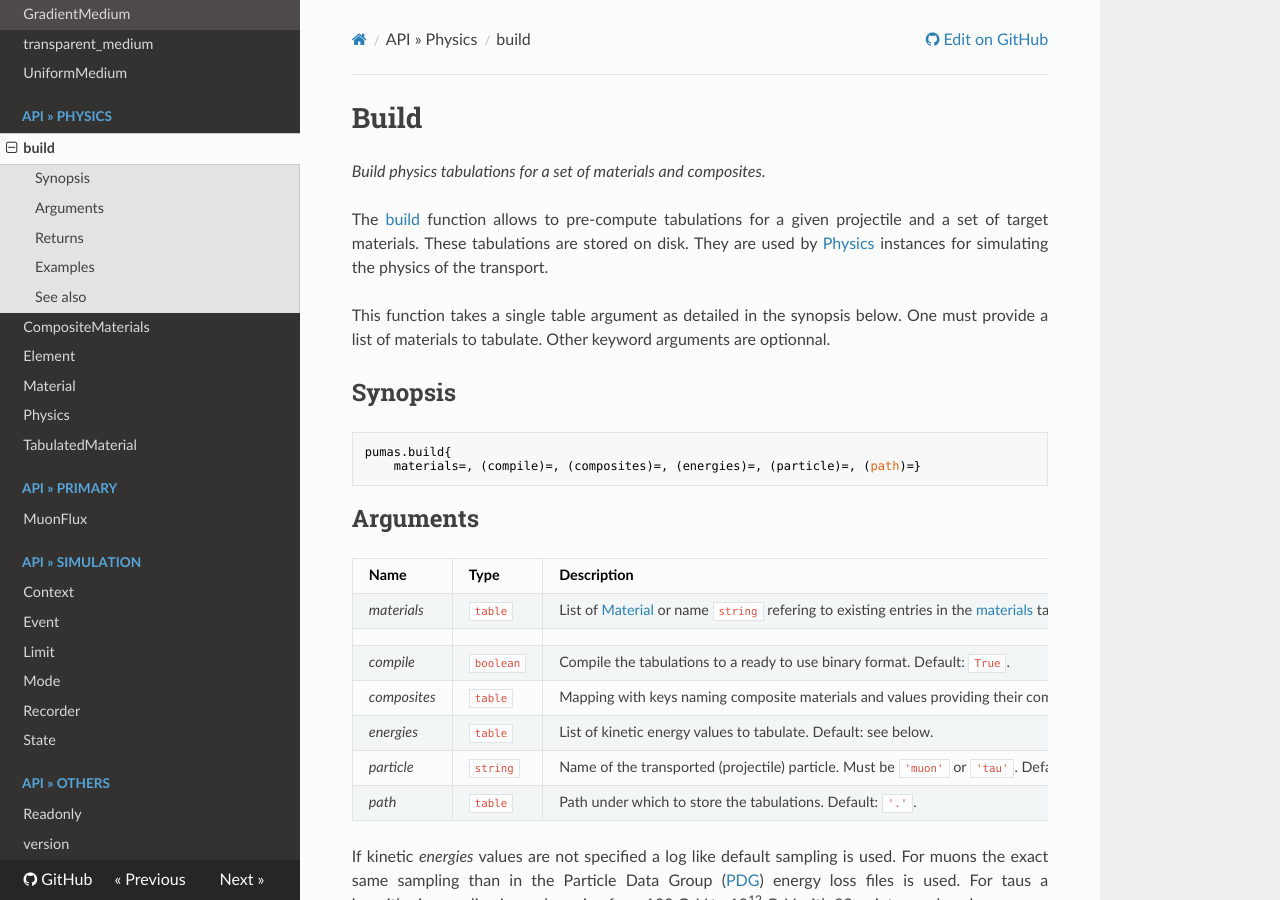
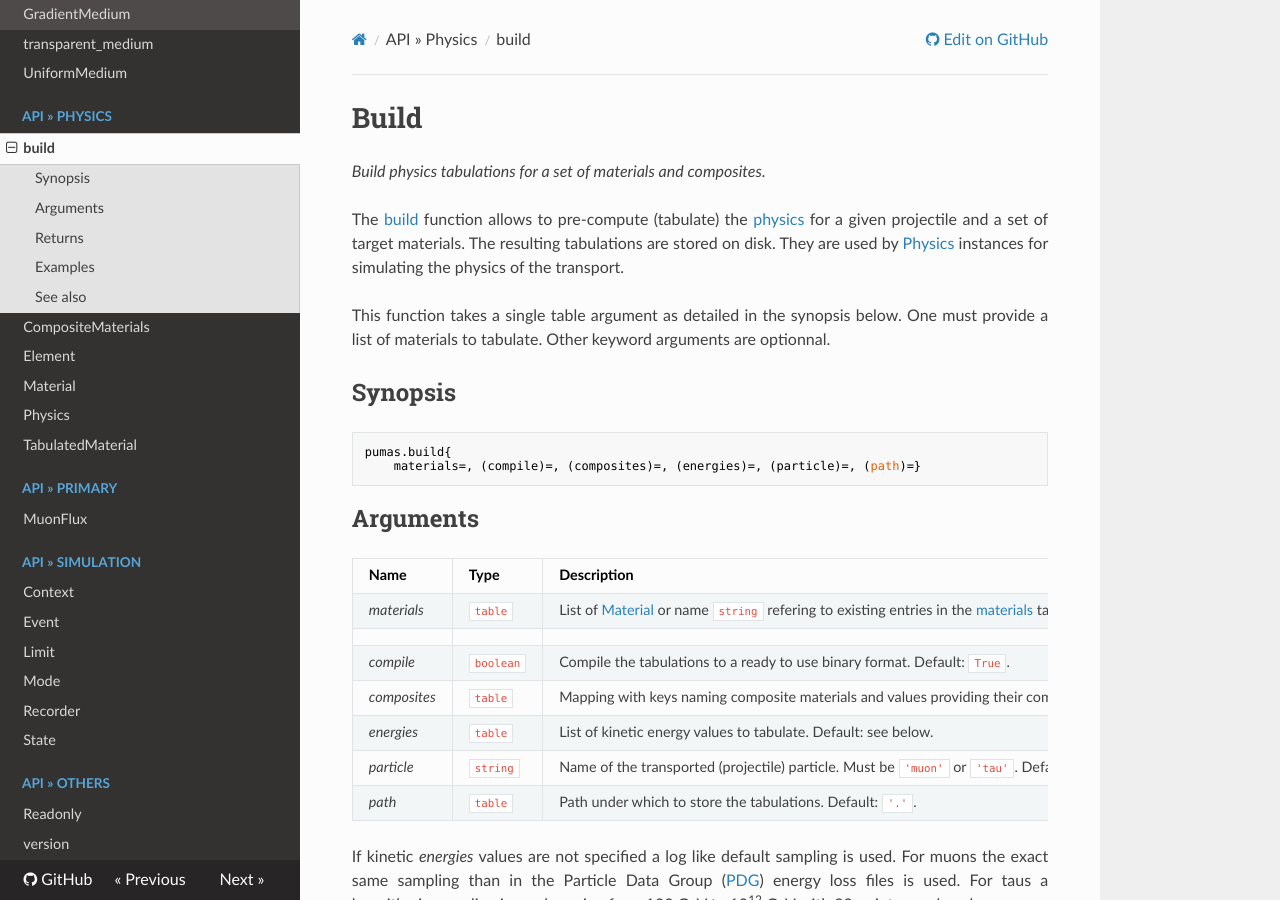
Before and after one commit to niess/pumas-luajit, an MkDocs documentation site: the page built from docs/docs/api/physics/build.md, in a window 1280 px wide and 900 px high. Built offline with MkDocs 1.6.1, drawn with Linux system fonts in a browser that asks for light colours; nearby versions of some CDN libraries.

```diff
--- a/docs/docs/api/physics/build.md
+++ b/docs/docs/api/physics/build.md
@@ -1,10 +1,10 @@
 # Build
 _Build physics tabulations for a set of materials and composites._
 
-The [build](build.md) function allows to pre-compute tabulations for a given
-projectile and a set of target materials. These tabulations are stored on disk.
-They are used by [Physics](Physics.md) instances for simulating the physics of
-the transport.
+The [build](build.md) function allows to pre-compute (tabulate) the
+[physics](../Physics.md) for a given projectile and a set of target materials.
+The resulting tabulations are stored on disk.  They are used by
+[Physics](Physics.md) instances for simulating the physics of the transport.
 {: .justify}
 
 This function takes a single table argument as detailed in the synopsis below.
```
Also changed, not shown: docs/docs/api/Simulation.md (added, +71 -0 lines), docs/docs/api/others/version.md (added, +19 -0 lines).
